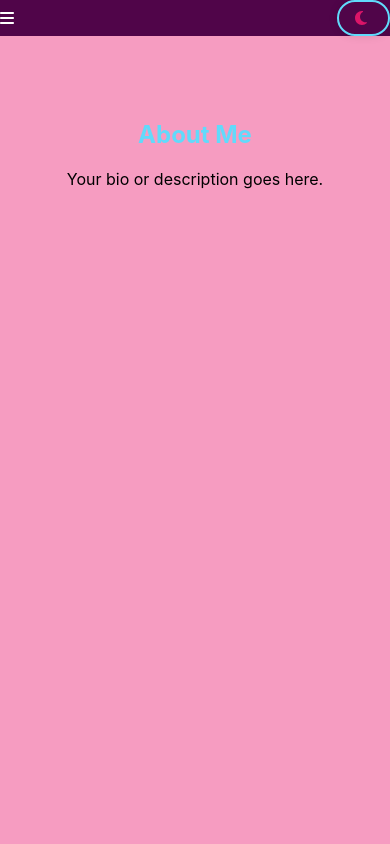
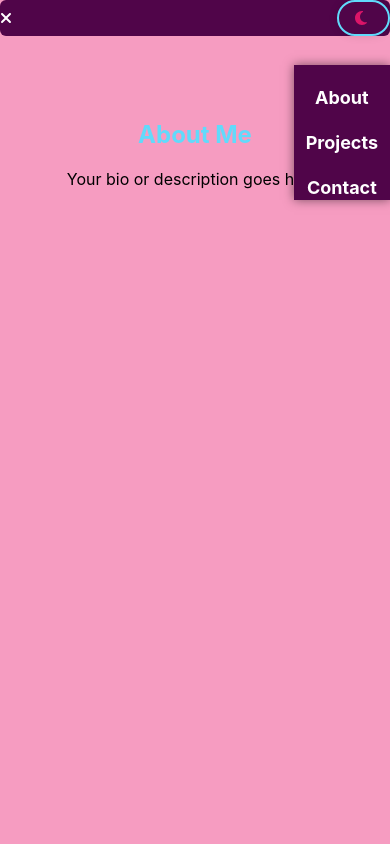
Before and after one commit to hadep275/PortfolioProject, a React (Vite) app: page / in a window 390 px wide. Shown: the top 844 px of the page. Built offline with nearby package versions, Linux system fonts and the light colour scheme.

Commit message:
dropdown set

```diff
--- a/src/components/Navigation.jsx
+++ b/src/components/Navigation.jsx
@@ -37,9 +37,9 @@ const Navigation = () => {
   return (
     <nav className={`nav ${isNavOpen ? 'open' : ''}`}>
       <div className="menu-toggle" onClick={toggleNav}>
-      <FontAwesomeIcon icon={isNavOpen ? faTimes : faBars} />
+      <FontAwesomeIcon icon={isNavOpen ? faBars : faTimes } />
       </div>
-      <ul className={isNavOpen ? 'show' : ''}>
+      <ul className={isNavOpen ? '' : 'show'}>
       <li>
           <Link to="about" smooth={true} duration={500} onClick={isSmallScreen ? closeNav : undefined}>
             About
--- a/src/css/Navigation.css
+++ b/src/css/Navigation.css
@@ -1,6 +1,6 @@
 .nav {
   display: flex;
-  /* justify-content: space-around; */
+  justify-content: space-around;
   align-items: center;
   background-color: #500549;
   color: white;
@@ -37,16 +37,16 @@
 
 ul {
   list-style: none;
-  padding: 0;
+  padding: 0px 100px 0px 100px;
   margin: 0;
   display: flex;
   transition: transform 0.5s ease-in-out;
 }
 
 li {
-  margin: 5px 15px;
+  margin: 5px 105px 0px 0px ;
   opacity: 1;
-  transform: translateY(2px);
+  transform: translateY(1px);
   transition: opacity 0.5s ease, transform 0.5s ease;
 }
 
@@ -83,28 +83,28 @@ a:hover {
     list-style: none;
     padding: 0;
     margin: 0;
-    display: none;
-    /* transition: transform 0.5s ease-in-out;  */
+    display: flex;
+    transition: transform 0.5s ease-in-out;
   }
 
   ul.show {
-    /* display: flex; */
-    /* flex-direction: column; */
-    /* position: absolute; */
-    top: 0px;
+    display: flex;
+    flex-direction: column;
+    position: absolute;
+    top: 65px;
     right: 0;
-    /* background-color: #500549; */
-    /* box-shadow: 0px 0px 10px rgba(0, 0, 0, 0.5); */
+    background-color: #500549;
+    box-shadow: 0px 0px 10px rgba(0, 0, 0, 0.5);
   }
 
   .nav.open ul {
-    display: flex;
+    display: none;
   }
 
   li {
-    margin: 0 15px;
-    opacity: 0;
-    transform: translateY(20px);
+    margin: 12px 12px;
+    opacity: 1;
+    transform: translateY(10px);
     transition: opacity 0.5s ease, transform 0.5s ease;
   }
 
```
